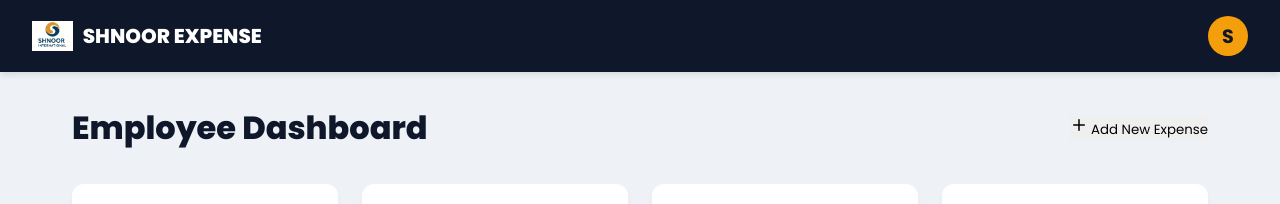
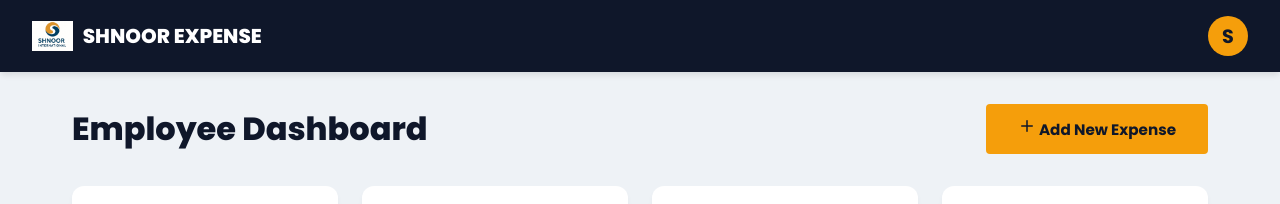
Before and after one commit to Arunkumar6302/expenses, a React (Vite) app in the folder frontend/: page /employee in a window 1280 px wide. Shown: the top 204 px of the page. Built offline with nearby package versions, Linux system fonts and the light colour scheme; no server answers; sample sign-in values are in the browser's storage.

Commit message:
fix: move missing form and button CSS classes to index.css for lazy loading compatibility

```diff
--- a/frontend/src/index.css
+++ b/frontend/src/index.css
@@ -86,8 +86,62 @@ button {
   color: var(--text-dark);
 }
 
+/* Added missing global styles for lazy loading compatibility */
+.btn-yellow {
+  background-color: var(--yellow);
+  color: var(--dark-navy);
+  font-weight: 700;
+  padding: 0.8rem 2rem;
+  border-radius: 4px;
+  text-decoration: none;
+  font-size: 0.95rem;
+  transition: background-color 0.2s;
+  cursor: pointer;
+  border: none;
+  font-family: inherit;
+}
+
+.btn-yellow:hover {
+  background-color: var(--yellow-hover);
+}
+
+.form-group {
+  display: flex;
+  flex-direction: column;
+  gap: 0.5rem;
+}
+
+.form-group label {
+  font-size: 0.875rem;
+  font-weight: 600;
+  color: var(--dark-navy);
+}
+
+.form-input {
+  width: 100%;
+  padding: 0.85rem 1rem;
+  border: 1px solid var(--border);
+  border-radius: 4px;
+  font-family: inherit;
+  font-size: 0.95rem;
+  transition: all 0.2s;
+  background-color: var(--light-bg);
+  color: var(--text-dark);
+}
+
+.form-input:focus {
+  outline: none;
+  border-color: var(--yellow);
+  box-shadow: 0 0 0 3px rgba(245, 158, 11, 0.1);
+  background-color: var(--white);
+}
+
 .btn-outline:hover {
   background-color: var(--bg-light);
+}
+
+.icon-yellow {
+  color: var(--yellow);
 }
 
 .container {
```
